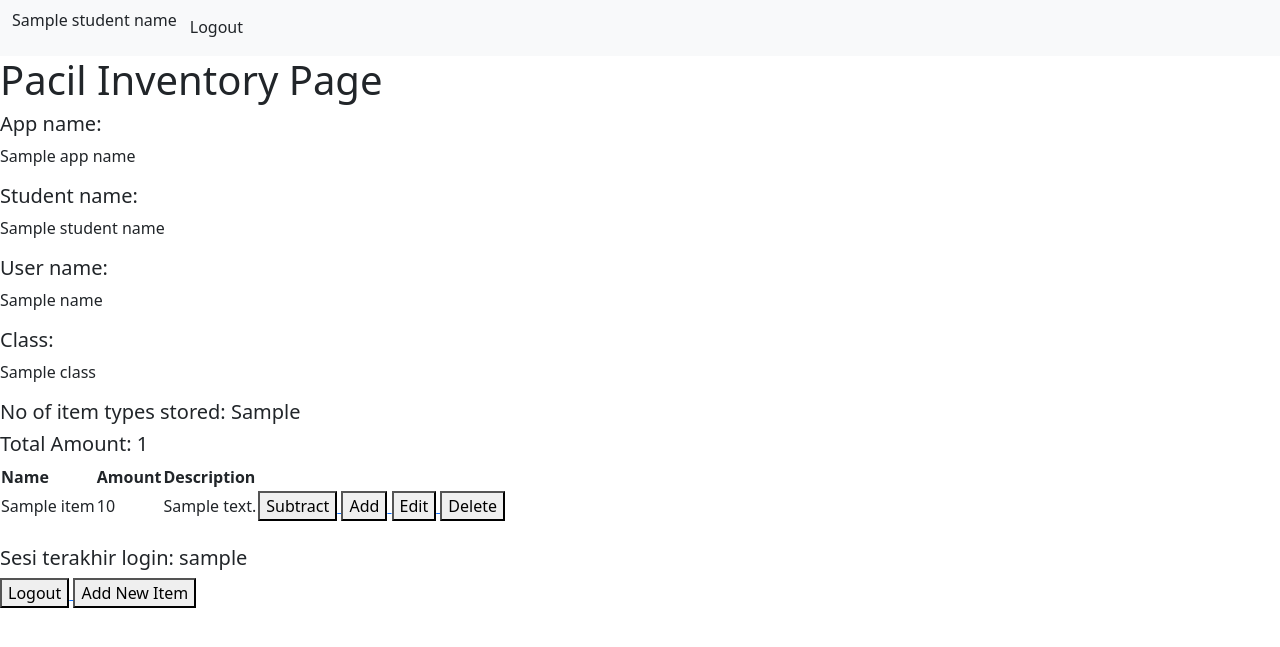
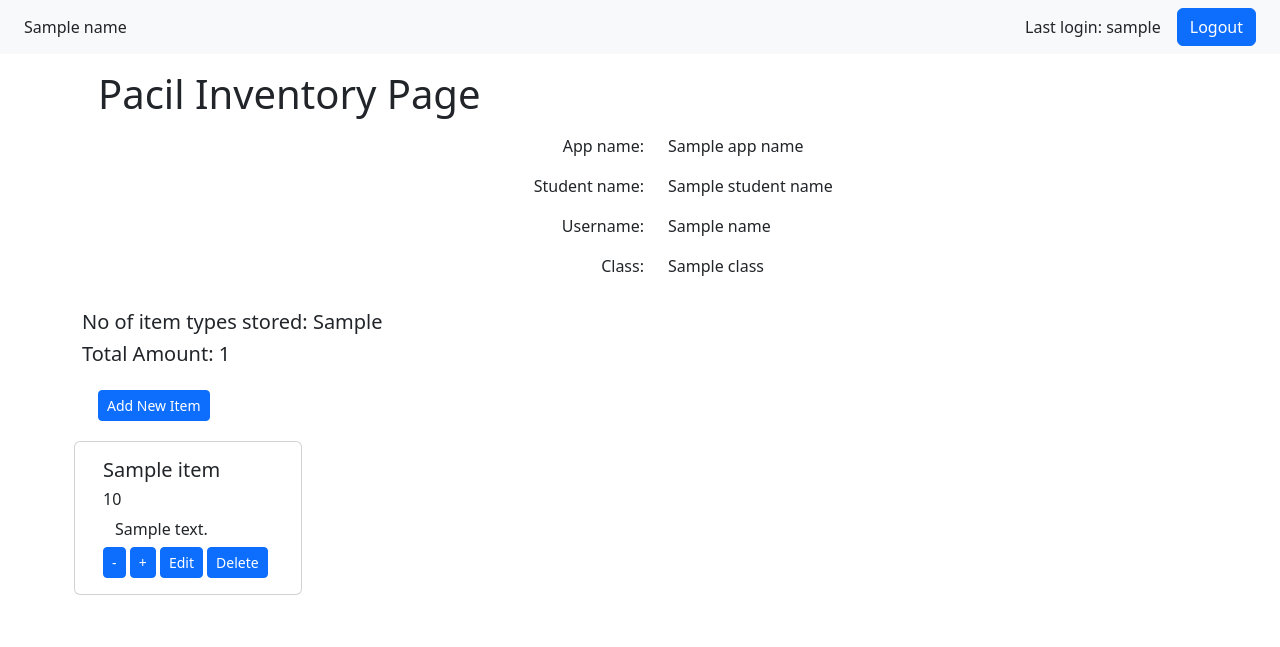
Before and after one commit to DaWanAnOnli/pacil_inventory, a Django app: template main/templates/main.html in a window 1280 px wide. Shown: the top 647 px of the page. Run offline with Django 4.2, Linux system fonts and the light colour scheme; tables that the repository leaves empty hold one stand-in row (values such as "Sample post"); the template is opened without the code that fills it: values that come from a table or form of the project are taken from there, most other values are stand-ins (such as "Sample title", 1, 10 or a date in 2020).

Commit message:
Assignment 5 complete

```diff
--- /dev/null
+++ b/main/Employee.py
@@ -0,0 +1,6 @@
+from django.db import models
+
+class Employee(models.Model):
+    name = models.CharField(max_length=255)
+    age = models.IntegerField()
+    hobby = models.TextField()
--- a/main/templates/edit_product.html
+++ b/main/templates/edit_item.html
@@ -4,7 +4,7 @@
 
 {% block content %}
 
-<h1>Edit Product</h1>
+<h1>Edit Item</h1>
 
 <form method="POST">
     {% csrf_token %}
@@ -13,7 +13,7 @@
         <tr>
             <td></td>
             <td>
-                <input type="submit" value="Edit Product"/>
+                <input type="submit" value="Edit Item"/>
             </td>
         </tr>
     </table>
--- a/main/templates/main.html
+++ b/main/templates/main.html
@@ -6,84 +6,92 @@
 <nav class="navbar bg-body-tertiary">
   <div class="container-fluid">
     <form class="d-flex" role="search">
-      <p>{{student_name}}</p>
-      <a href="{% url 'main:logout' %}" class="btn"> Logout </a>
+		<div class="container d-flex justify-content-center align-items-center">
+			{{ name }}
+		</div>
     </form>
+
+	<div class="d-grid gap-2 d-md-flex justify-content-md-end">
+	<div class="container d-flex justify-content-center align-items-center">
+		<div class="me-3"> Last login: {{ last_login }} </div>
+		<a href="{% url 'main:logout' %}" class="btn btn-primary" type="button">Logout</a>
+	</div>
+	</div>
   </div>
 </nav>
 
+<div class="container">
 
-<h1>Pacil Inventory Page</h1>
 
-<h5>App name: </h5>
-<p>{{ app_name }}</p>
-<h5>Student name: </h5>
-<p>{{ student_name }}</p>
-<h5>User name: </h5>
-<p>{{ name }}</p>
-<h5>Class: </h5>
-<p>{{ class }}</p>
-<h5>No of item types stored: {{ len_items }} </h5>
-<h5>Total Amount: {{total_amount}}</h5>
-
-<table>
-    <tr>
-        <th>Name</th>
-        <th>Amount</th>
-        <th>Description</th>
-    </tr>
-
-    {% comment %} Berikut cara memperlihatkan data produk di bawah baris ini {% endcomment %}
-
-    {% for item in items %}
-        <tr>
-            <td>{{item.name}}</td>
-            <td>{{item.amount}}</td>
-            <td>{{item.description}}</td>
-			<td>
-				<a href="{% url 'main:subtract_amount' item.id %}">
-					<button>
-						Subtract
-					</button>
-				</a>
-				<a href="{% url 'main:add_amount' item.id %}">
-					<button>
-						Add
-					</button>
-				</a>
-				<a href="{% url 'main:edit_item' item.pk %}">
-					<button>
-						Edit
-					</button>
-				</a>
-				<a href="{% url 'main:delete_item' item.pk %}">
-				  <button>
-					  Delete
-				  </button>
-				</a>
-			</td>
-
-        </tr>
-    {% endfor %}
-</table>
-
-<br />
-
-<h5>Sesi terakhir login: {{ last_login }}</h5>
+<h1 class="m-3">Pacil Inventory Page</h1>
 
 
 
-<a href="{% url 'main:logout' %}">
-    <button>
-        Logout
-    </button>
-</a>
+<div class="container m-3">
+  <div class="row">
+    <div class="col">
+      <p class="text-end">App name:</p>
+    </div>
+    <div class="col">
+      {{ app_name }}
+    </div>
+  </div>
+    <div class="row">
+    <div class="col">
+      <p class="text-end">Student name:</p>
+    </div>
+    <div class="col">
+      {{ student_name }}
+    </div>
+  </div>
+    <div class="row">
+    <div class="col">
+      <p class="text-end">Username:</p>
+    </div>
+    <div class="col">
+      {{ name }}
+    </div>
+  </div>
+    <div class="row">
+    <div class="col">
+      <p class="text-end">Class:</p>
+    </div>
+    <div class="col">
+      {{ class }}
+    </div>
+  </div>
 
-<a href="{% url 'main:create_item' %}">
-    <button>
-        Add New Item
-    </button>
-</a>
+</div>
+
+
+<h5>No of item types stored: {{ len_items }} </h5>
+<h5>Total Amount: {{total_amount}}</h5>
+<a href="{% url 'main:create_item' %}" class="btn btn-primary btn-sm m-3">Add New Item</a>
+
+
+	<div class="row row-cols-md-5">
+    {% for item in items %}
+		<div class="card m-1" >
+			<div class="card-body">
+				<h5 class="card-title">{{item.name}}</h5>
+				<h6 class="card-title">{{item.amount}}</h6>
+				<div class="container">
+					<span class="card-text d-inline-block text-truncate" style="max-width: 210px;">
+						{{item.description}}
+					</span>
+				</div>
+				<a href="{% url 'main:subtract_amount' item.id %}" class="btn btn-primary btn-sm">-</a>
+				<a href="{% url 'main:add_amount' item.id %}" class="btn btn-primary btn-sm">+</a>
+				<a href="{% url 'main:edit_item' item.id %}" class="btn btn-primary btn-sm">Edit</a>
+				<a href="{% url 'main:delete_item' item.id %}" class="btn btn-primary btn-sm">Delete</a>
+			</div>
+		</div>
+	{% endfor %}
+	</div>
+
+
+</div>
+
 
 
 
--- a/main/templates/register.html
+++ b/main/templates/register.html
@@ -6,6 +6,7 @@
 
 {% block content %}
 
+<div class="container min-vh-100 d-flex justify-content-center align-items-center">
 	<div class = "login">
 
 		<h1>Register</h1>
@@ -16,7 +17,7 @@
 					{{ form.as_table }}
 					<tr>
 						<td></td>
-                    <td><input type="submit" name="submit" value="Daftar"/></td>
+						<td><input class="btn btn-primary" type="submit" name="submit" value="Daftar"/></td>
 					</tr>
 				</table>
 			</form>
@@ -30,5 +31,6 @@
 		{% endif %}
 
 	</div>
+</div>
 
 {% endblock content %}
--- a/main/views.py
+++ b/main/views.py
@@ -124,7 +124,7 @@ def edit_item(request, id):
         return HttpResponseRedirect(reverse('main:show_main'))
 
     context = {'form': form}
-    return render(request, "edit_product.html", context)
+    return render(request, "edit_item.html", context)
 
 def delete_item(request, id):
     # Get data berdasarkan ID
```
Also changed, not shown: main/templates/create_item.html (+7 -1 lines), main/templates/login.html (+7 -6 lines), main/templates/main - Copy.html (added, +91 -0 lines). Lines whose indentation alone changed are shown as unchanged.
